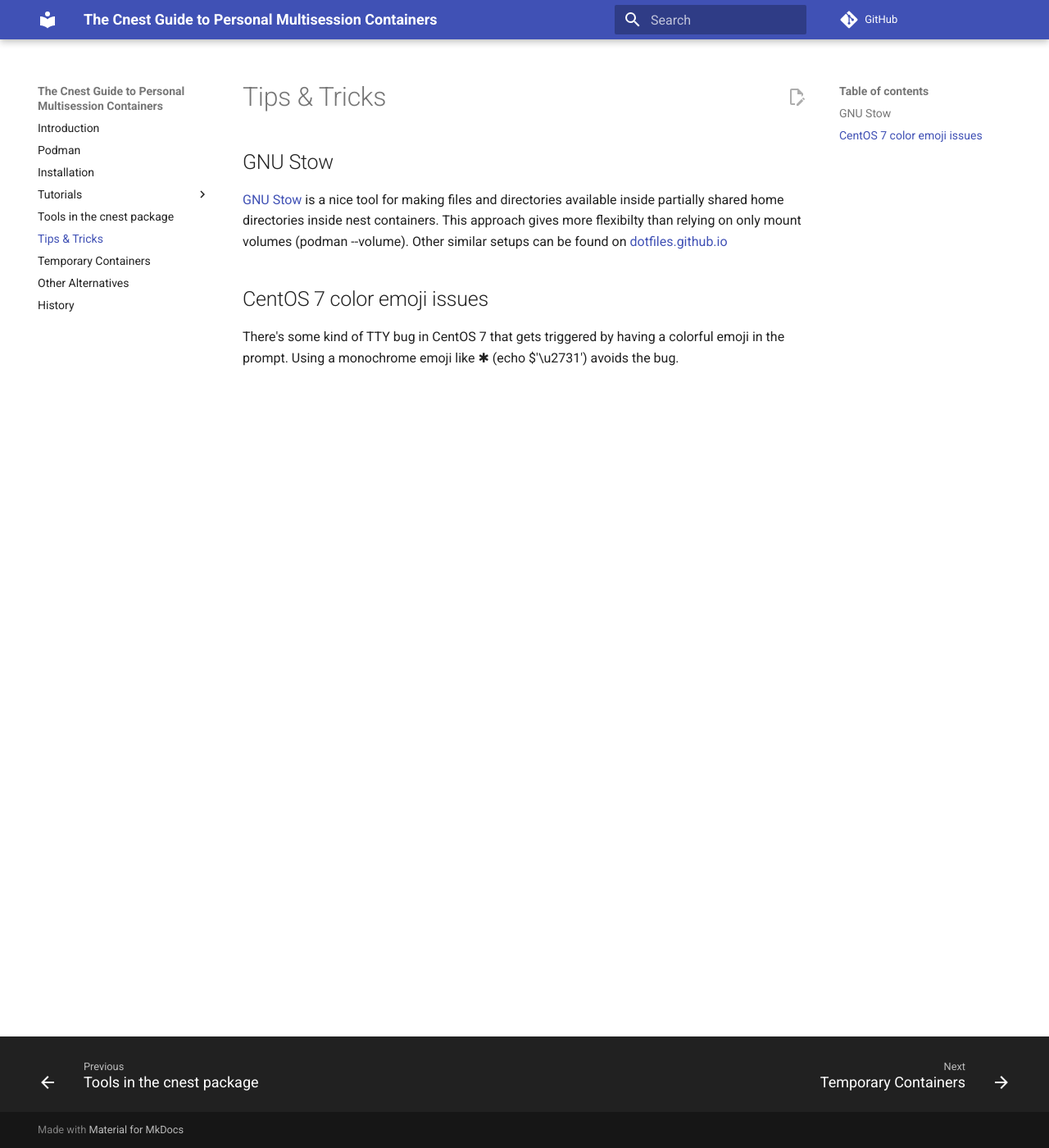
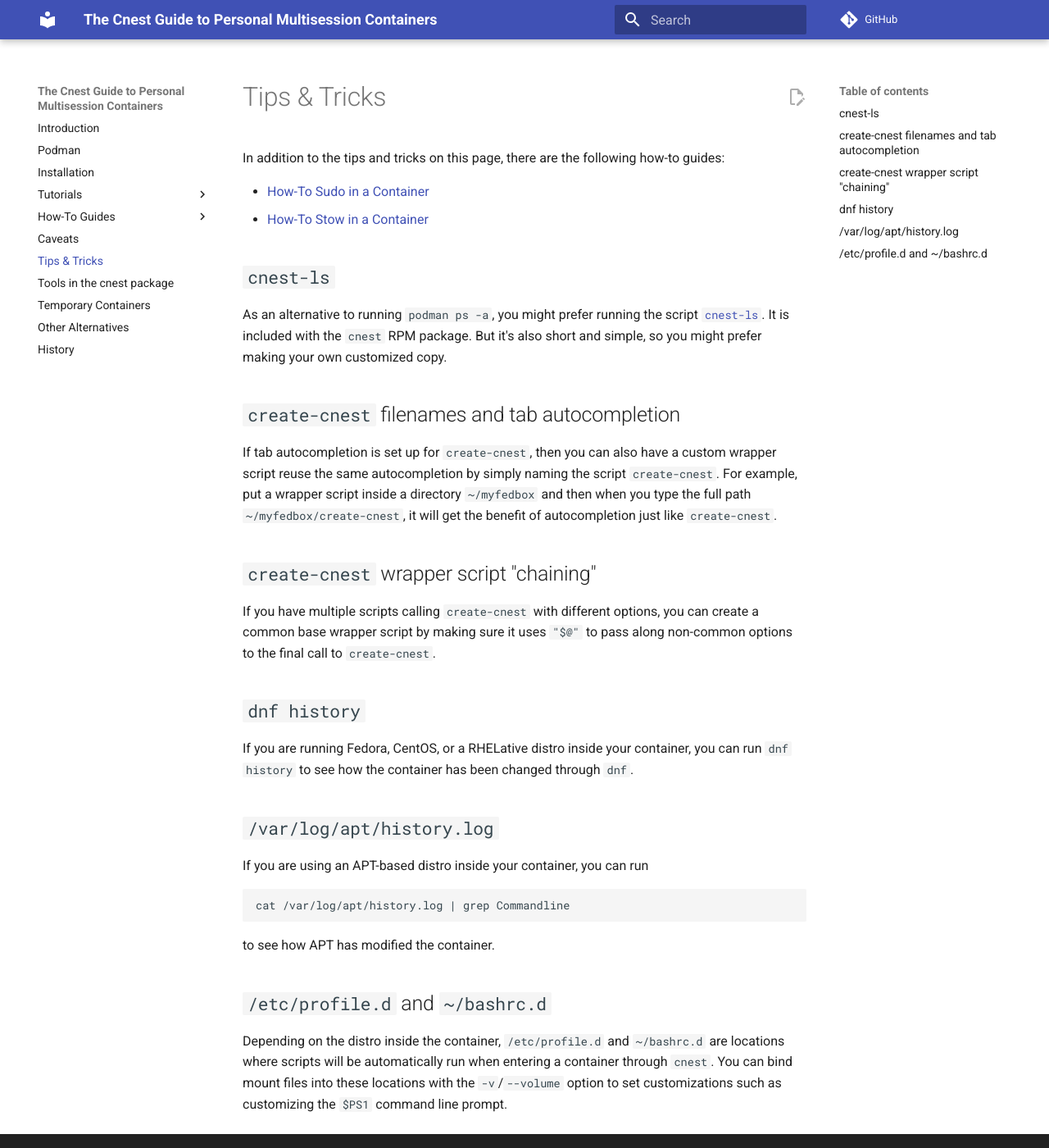
Before and after one commit to castedo/cnest, an MkDocs documentation site: the page built from docs/tips.md, in a window 1280 px wide and 1400 px high. Shown: the whole window at 82% size. Built offline with MkDocs 1.6.1 and Material for MkDocs 9.7.7, drawn with Linux system fonts in a browser that asks for light colours; comment, search, counter and statistics services are not loaded.

Commit message:
add new how-to and caveats pages; add to tips

````diff
--- a/docs/tips.md
+++ b/docs/tips.md
@@ -1,20 +1,63 @@
-Tips &amp; Tricks
-=================
+Tips & Tricks
+=============
 
-GNU Stow
---------
+In addition to the tips and tricks on this page, there are the following how-to guides:
 
-[GNU Stow](https://www.gnu.org/software/stow/) is a nice tool for making files
-and directories available inside partially shared home directories inside nest
-containers. This approach gives more flexibilty than relying on only mount
-volumes (podman --volume).
-Other similar setups can be found on
-[dotfiles.github.io](https://dotfiles.github.io/)
+* [How-To Sudo in a Container](howto/sudo.md)
+* [How-To Stow in a Container](howto/stow.md)
 
 
-CentOS 7 color emoji issues
----------------------------
+`cnest-ls`
+----------
 
-There's some kind of TTY bug in CentOS 7 that gets triggered
-by having a colorful emoji in the prompt. Using a monochrome
-emoji like ✱ (echo $'\u2731') avoids the bug.
+As an alternative to running `podman ps -a`, you might prefer running the script
+[`cnest-ls`](https://github.com/castedo/cnest/tree/main/bin/cnest-ls).
+It is included with the `cnest` RPM package. But it's also short and simple, so you
+might prefer making your own customized copy.
+
+
+`create-cnest` filenames and tab autocompletion
+-----------------------------------------------
+
+If tab autocompletion is set up for `create-cnest`, then you can also
+have a custom wrapper script reuse the same autocompletion by simply naming
+the script `create-cnest`. For example, put a wrapper script inside
+a directory `~/myfedbox` and then when you type the full path `~/myfedbox/create-cnest`,
+it will get the benefit of autocompletion just like `create-cnest`.
+
+
+`create-cnest` wrapper script "chaining"
+----------------------------------------
+
+If you have multiple scripts calling `create-cnest` with different options,
+you can create a common base wrapper script by making sure it uses `"$@"` to
+pass along non-common options to the final call to `create-cnest`.
+
+
+`dnf history`
+-------------
+
+If you are running Fedora, CentOS, or a RHELative distro inside your container,
+you can run `dnf history` to see how the container has been changed through
+`dnf`.
+
+
+`/var/log/apt/history.log`
+--------------------------
+
+If you are using an APT-based distro inside your container,
+you can run
+```
+cat /var/log/apt/history.log | grep Commandline
+```
+to see how APT has modified the container.
+
+
+`/etc/profile.d` and `~/bashrc.d`
+---------------------------------
+
+Depending on the distro inside the container,
+`/etc/profile.d` and `~/bashrc.d` are locations where scripts will be automatically run
+when entering a container through `cnest`.
+You can bind mount files into these locations with the `-v`/`--volume` option to set
+customizations such as customizing the `$PS1` command line prompt.
--- a/mkdocs.yml
+++ b/mkdocs.yml
@@ -17,8 +17,12 @@
   - Tutorials:
     - Start: tutorial/start.md
     - Saving Personalizations: tutorial/saving.md
+  - How-To Guides:
+    - Enable Sudo: howto/sudo.md
+    - Stow home config file: howto/stow.md
+  - caveats.md
+  - tips.md
   - cnest-tools.md
-  - tips.md
   - temp-containers.md
   - other-tools.md
   - history.md
````
Also changed, not shown: docs/caveats.md (added, +36 -0 lines), docs/howto/stow.md (added, +78 -0 lines), docs/howto/sudo.md (added, +68 -0 lines), docs/other-tools.md (+2 -2 lines).
